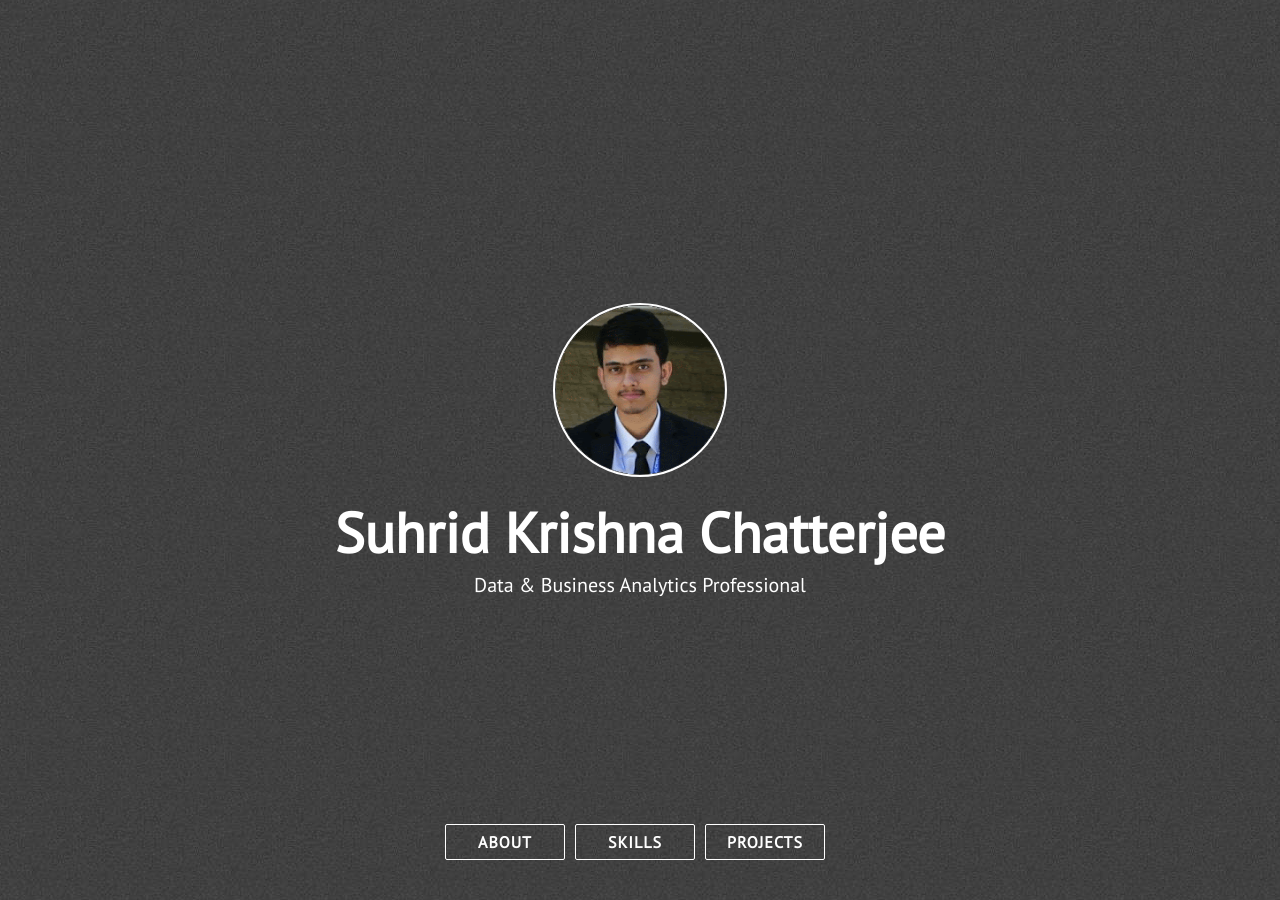
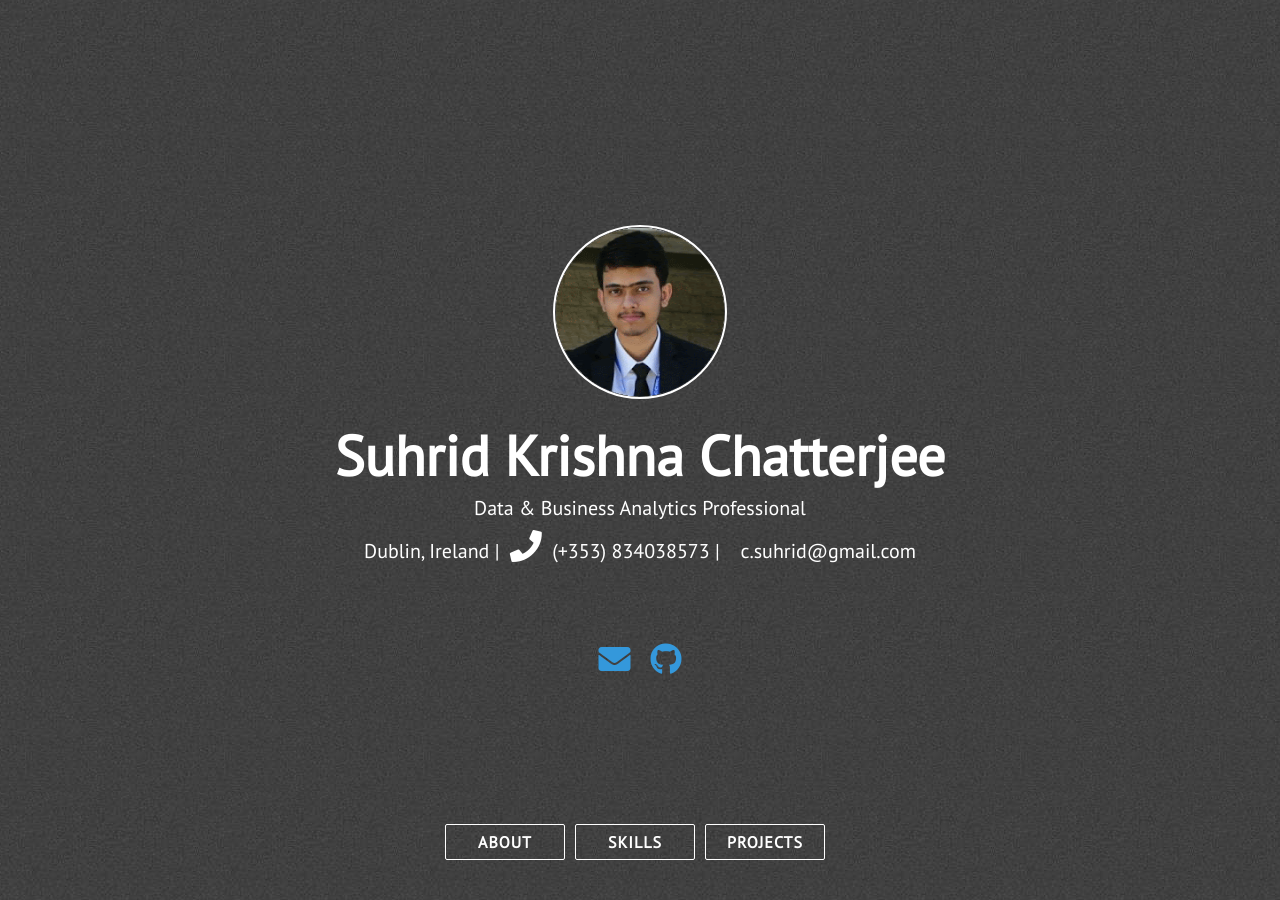
Before and after one commit to skctcdgit/skctcdgit.github.io, a Jekyll site: the page built from index.html, in a window 1280 px wide and 900 px high. Built offline with Jekyll 4.4.1, drawn with Linux system fonts in a browser that asks for light colours; nearby versions of some CDN libraries.

Commit message:
Update nav.html

```diff
--- a/_includes/nav.html
+++ b/_includes/nav.html
@@ -6,6 +6,15 @@
         </div>
         <div class="head-name head-title animated" id="head-name">{{ site.title }}</div>
         <div class="head-punchline animated">{{ site.description }}</div>
+        <div class="head-punchline animated">Dublin, Ireland | <i class="head-icon fas fa-phone"></i> (+353) 834038573 | <i class="head-icon fas fa-mail"></i> c.suhrid@gmail.com</div>
+        <div class="extra-links">
+                <span class="hint--bottom bottom-link" aria-label="Email">
+                    <a href="mailto:{{ site.email }}"><i class="head-icon fas fa-envelope"></i></a>
+                </span>
+                <span class="hint--bottom bottom-link" aria-label="GitHub">
+                    <a href="https://github.com/{{ site.github_username }}"><i class="head-icon fab fa-github"></i></a>
+                </span>
+            </div>
         <div class="head-menu-wrap">
             <a class="semi-transparent-button with-border nav-links" href="#about">ABOUT</a>
             <a class="semi-transparent-button with-border nav-links" href="#skills">SKILLS</a>
```
